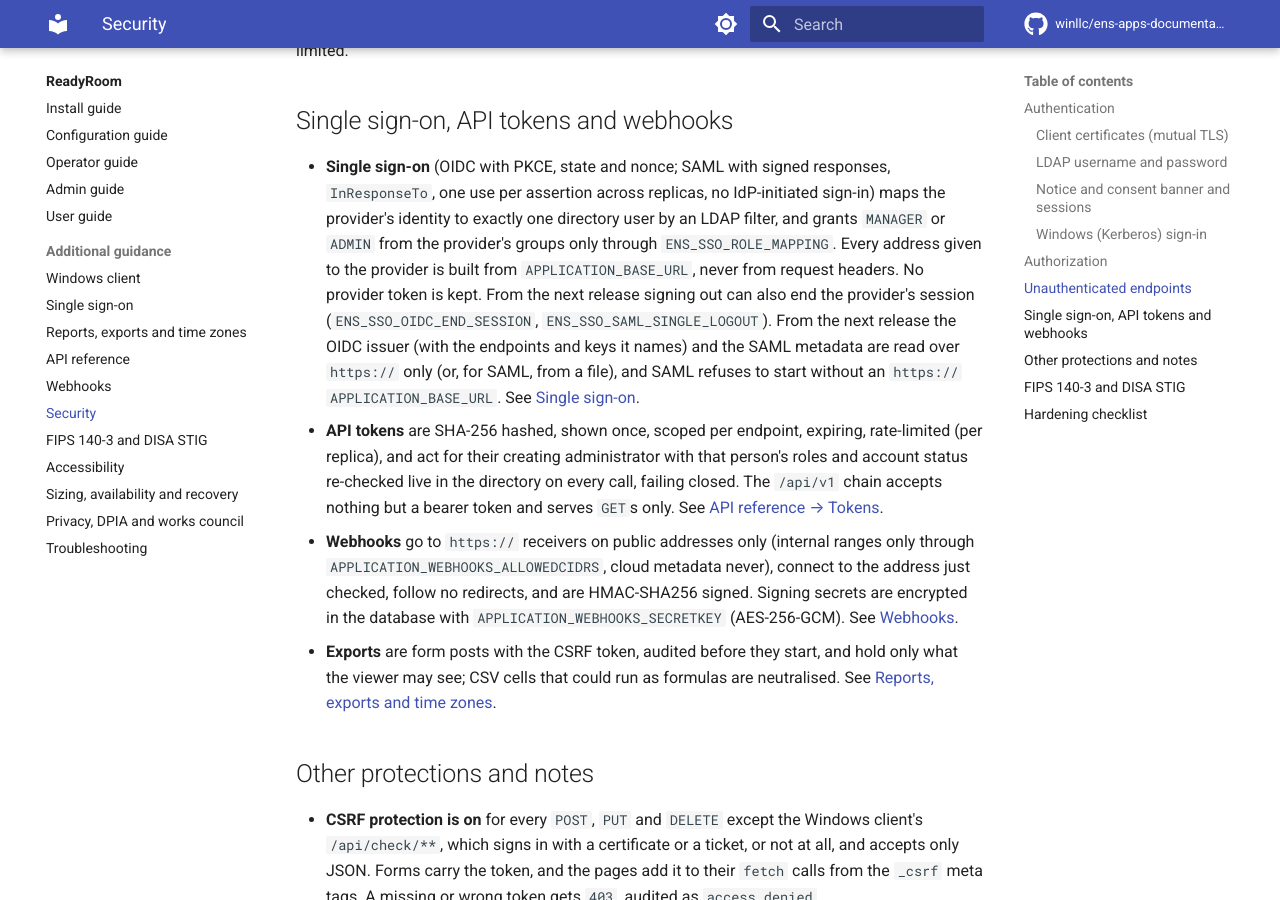
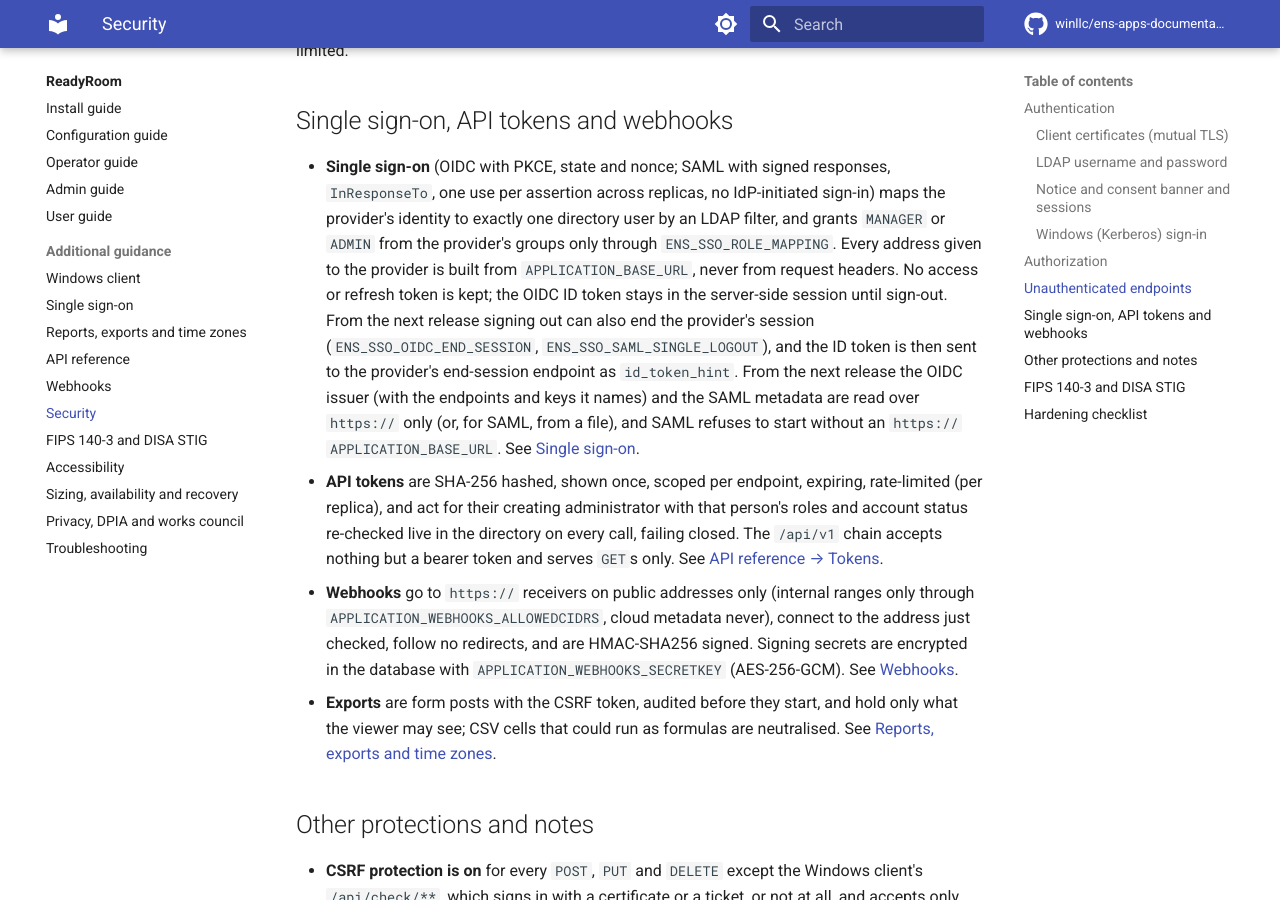
Before and after one commit to winllc/ens-apps-documentation, an MkDocs documentation site: the page built from docs/readyroom/security.md, in a window 1280 px wide and 900 px high, scrolled down 7342 px. Built offline with MkDocs 1.6.1 and Material for MkDocs 9.7.7, drawn with Linux system fonts in a browser that asks for light colours; comment, search, counter and statistics services are not loaded.

Commit message:
Security pages: what each portal keeps of the provider's tokens, and sign-out at the provider
ReadyRoom keeps the OIDC ID token in the server-side session (it was already in the signed-in
principal) and, from the next release, sends it as id_token_hint; it keeps no access or refresh
token. The Directory Portal's "no single logout" was out of date with SSO_OIDC_PROVIDER_LOGOUT and
SSO_SAML_SINGLE_LOGOUT.

Co-Authored-By: Claude Opus 5.5 <noreply@anthropic.com>
Claude-Session: https://claude.ai/code/session_01R2Q6XtDB8DfVmiejzJGwBh

```diff
--- a/docs/readyroom/security.md
+++ b/docs/readyroom/security.md
@@ -258,9 +258,10 @@ never limited.
   one use per assertion across replicas, no IdP-initiated sign-in) maps the provider's identity to
   exactly one directory user by an LDAP filter, and grants `MANAGER` or `ADMIN` from the provider's
   groups only through `ENS_SSO_ROLE_MAPPING`. Every address given to the provider is built from
-  `APPLICATION_BASE_URL`, never from request headers. No provider token is kept. From
-  the next release signing out can also end the provider's session (`ENS_SSO_OIDC_END_SESSION`,
-  `ENS_SSO_SAML_SINGLE_LOGOUT`).
+  `APPLICATION_BASE_URL`, never from request headers. No access or refresh token is kept; the OIDC
+  ID token stays in the server-side session until sign-out. From the next release signing out can
+  also end the provider's session (`ENS_SSO_OIDC_END_SESSION`, `ENS_SSO_SAML_SINGLE_LOGOUT`), and
+  the ID token is then sent to the provider's end-session endpoint as `id_token_hint`.
   From the next release the OIDC issuer (with the endpoints and keys it names) and the SAML metadata
   are read over `https://` only (or, for SAML, from a file), and SAML refuses to start without an
   `https://` `APPLICATION_BASE_URL`. See [Single sign-on](single-sign-on.md).
```
Also changed, not shown: docs/directory-services-portal/security.md (+1 -1 lines).
